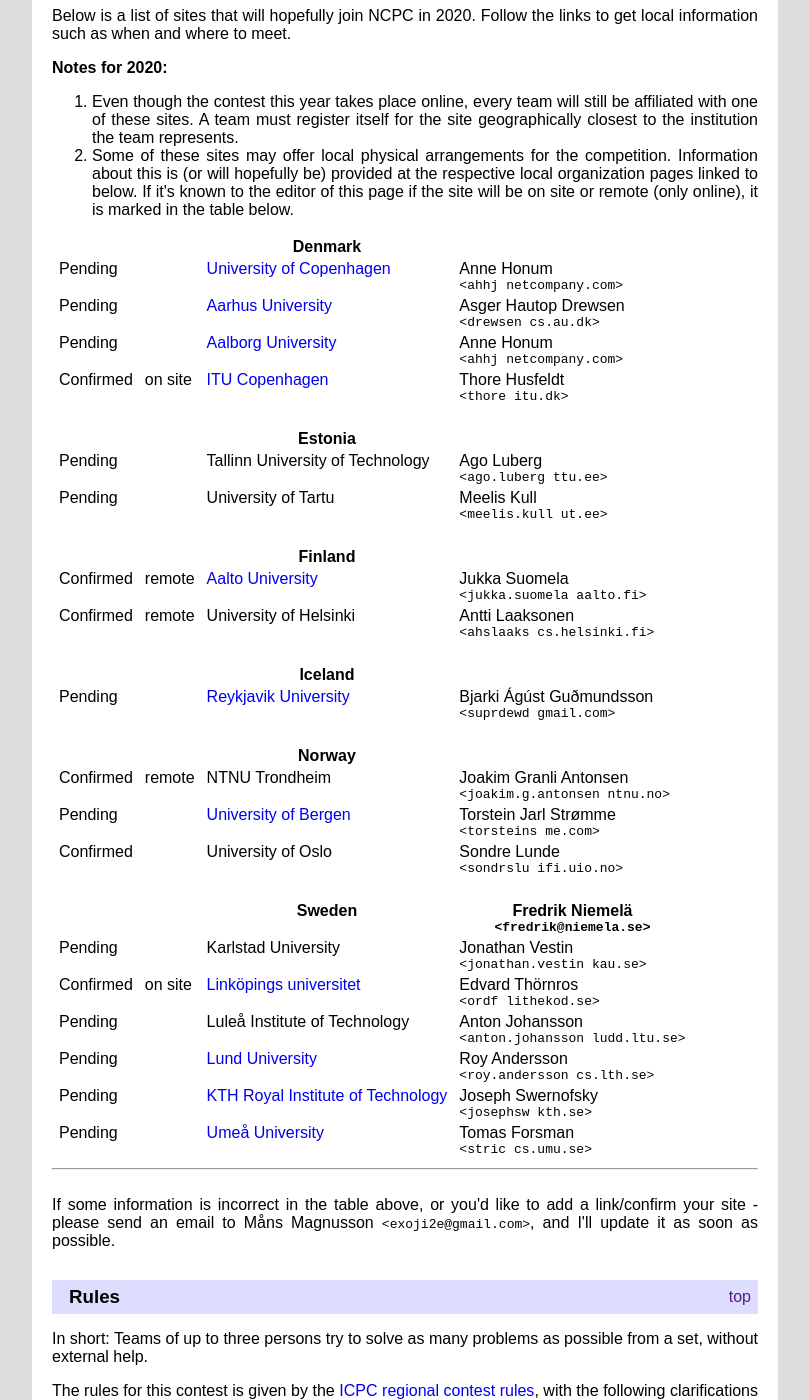
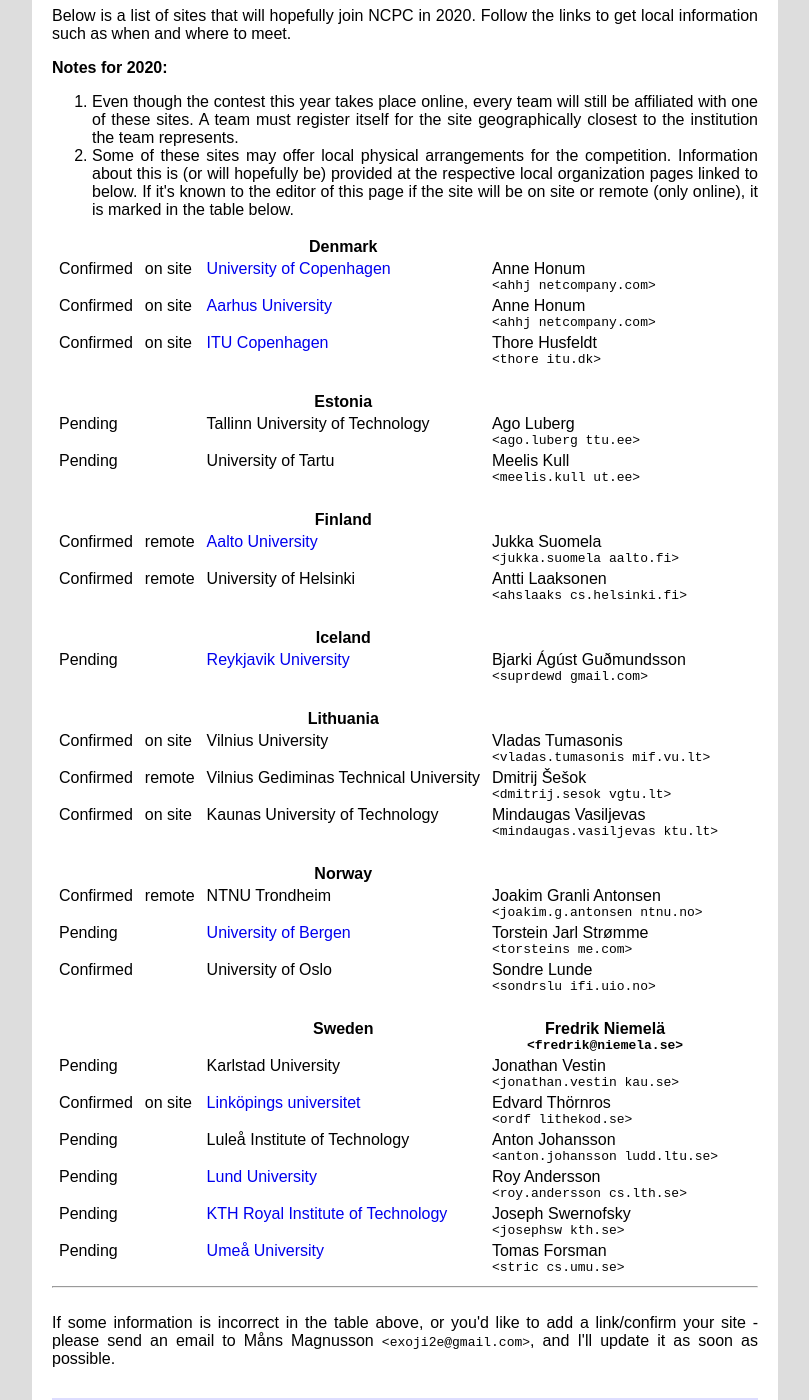
Before and after one commit to icpc/ncpc-web, a Jekyll site: the page built from ncpc2020/index.html, in a window 1280 px wide and 1400 px high, scrolled down 997 px. Shown: the whole window, without its empty margins (235-1044 px from the left). Built offline with Jekyll 4.4.1, drawn with Linux system fonts in a browser that asks for light colours.

Commit message:
[2020] add Lithuania sites and update denmark sites

```diff
--- a/ncpc2020/index.html
+++ b/ncpc2020/index.html
@@ -149,8 +149,8 @@
     <th>Denmark</th>
   </tr>
   <tr>
-    <td>Pending</td>
-    <td></td>
+    <td>Confirmed</td>
+    <td>on site</td>
     <td><a href="http://www.netcompany.dk/dm">University of Copenhagen</a></td>
     <td>Anne Honum
       <br />
@@ -158,20 +158,13 @@
     </td>
   </tr>
   <tr>
-    <td>Pending</td>
-    <td></td>
+    <td>Confirmed</td>
+    <td>on site</td>
     <td><a href="http://www.netcompany.dk/dm">Aarhus University</a></td>
-    <td>Asger Hautop Drewsen
-      <br />
-      <code>&lt;drewsen cs.au.dk&gt;</code></td>
-  </tr>
-  <tr>
-    <td>Pending</td>
-    <td></td>
-    <td><a href="http://www.netcompany.dk/dm">Aalborg University</a></td>
     <td>Anne Honum
       <br />
-      <code>&lt;ahhj netcompany.com&gt;</code></td>
+      <code>&lt;ahhj netcompany.com&gt;</code>
+    </td>
   </tr>
   <tr>
     <td>Confirmed</td>
@@ -245,6 +238,41 @@
     <td>Bjarki &#xC1;g&#xFA;st Gu&#xF0;mundsson
       <br />
       <code>&lt;suprdewd gmail.com&gt;</code>
+    </td>
+  </tr>
+
+
+  <tr><td>&nbsp;</td></tr>
+  <tr>
+    <th></th>
+    <th></th>
+    <th>Lithuania</th>
+  </tr>
+  <tr>
+    <td>Confirmed</td>
+    <td>on site</td>
+    <td>Vilnius University</td>
+    <td>Vladas Tumasonis
+      <br />
+      <code>&lt;vladas.tumasonis mif.vu.lt&gt;</code>
+    </td>
+  </tr>
+  <tr>
+    <td>Confirmed</td>
+    <td>remote</td>
+    <td>Vilnius Gediminas Technical University</td>
+    <td>Dmitrij Šešok
+      <br />
+      <code>&lt;dmitrij.sesok vgtu.lt&gt;</code>
+    </td>
+  </tr>
+  <tr>
+    <td>Confirmed</td>
+    <td>on site</td>
+    <td>Kaunas University of Technology</td>
+    <td>Mindaugas Vasiljevas
+      <br />
+      <code>&lt;mindaugas.vasiljevas ktu.lt&gt;</code>
     </td>
   </tr>
 
```
